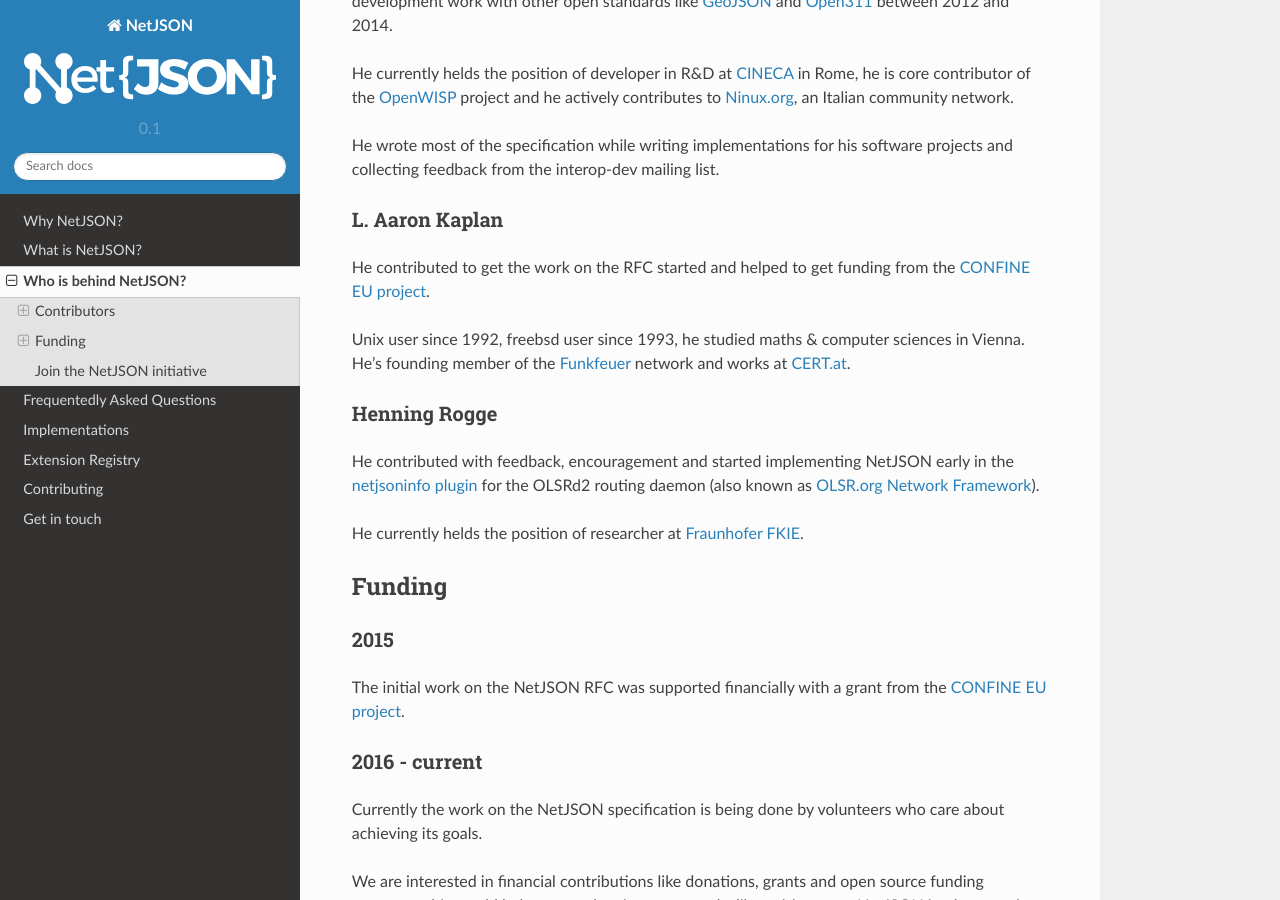
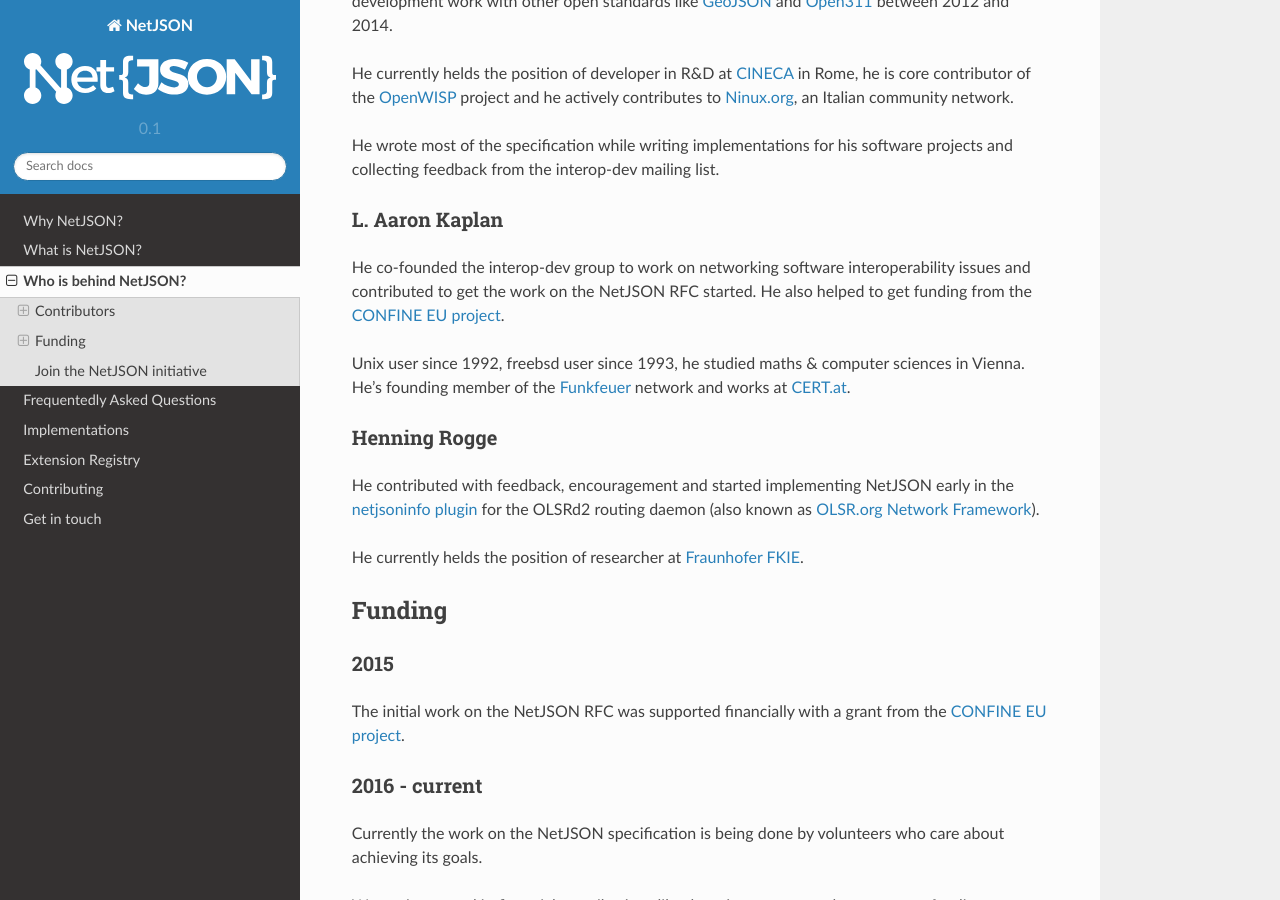
Before and after one commit to netjson/netjson, a Sphinx documentation site: the page built from docs/source/who.rst, in a window 1280 px wide and 900 px high, scrolled down 856 px. Built offline with Sphinx 7.4.7 and the Read the Docs theme 2.0.0, drawn with Linux system fonts in a browser that asks for light colours.

Commit message:
[docs] Refined Aaron's bio

```diff
--- a/docs/source/who.rst
+++ b/docs/source/who.rst
@@ -44,7 +44,8 @@
 L. Aaron Kaplan
 ^^^^^^^^^^^^^^^
 
-He contributed to get the work on the RFC started and helped to get funding from the
+He co-founded the interop-dev group to work on networking software interoperability issues
+and contributed to get the work on the NetJSON RFC started. He also helped to get funding from the
 `CONFINE EU project <https://confine-project.eu/>`_.
 
 Unix user since 1992, freebsd user since 1993, he studied maths & computer sciences
```
